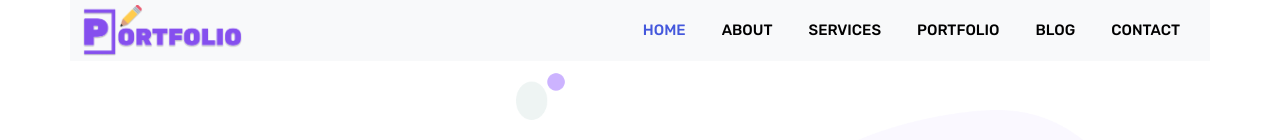
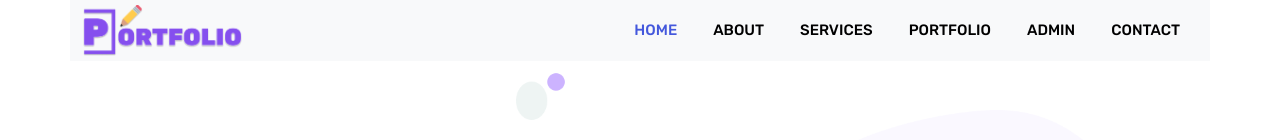
Before and after one commit to 7coder77/Portfolio, an Angular app: page / in a window 1280 px wide. Shown: the top 140 px of the page. Built offline with nearby package versions, Linux system fonts and the light colour scheme; no server answers.

Commit message:
admin route

```diff
--- a/src/app/public/header/header.component.html
+++ b/src/app/public/header/header.component.html
@@ -23,7 +23,7 @@
                       <a class="nav-link" href="#portfolio">Portfolio</a>
                   </li>
                   <li class="nav-item">
-                      <a class="nav-link" href="#blog">Blog</a>
+                      <a class="nav-link" href="/admin">Admin</a>
                   </li>
                   <li class="nav-item">
                       <a class="nav-link" href="#contact">Contact</a>
```
